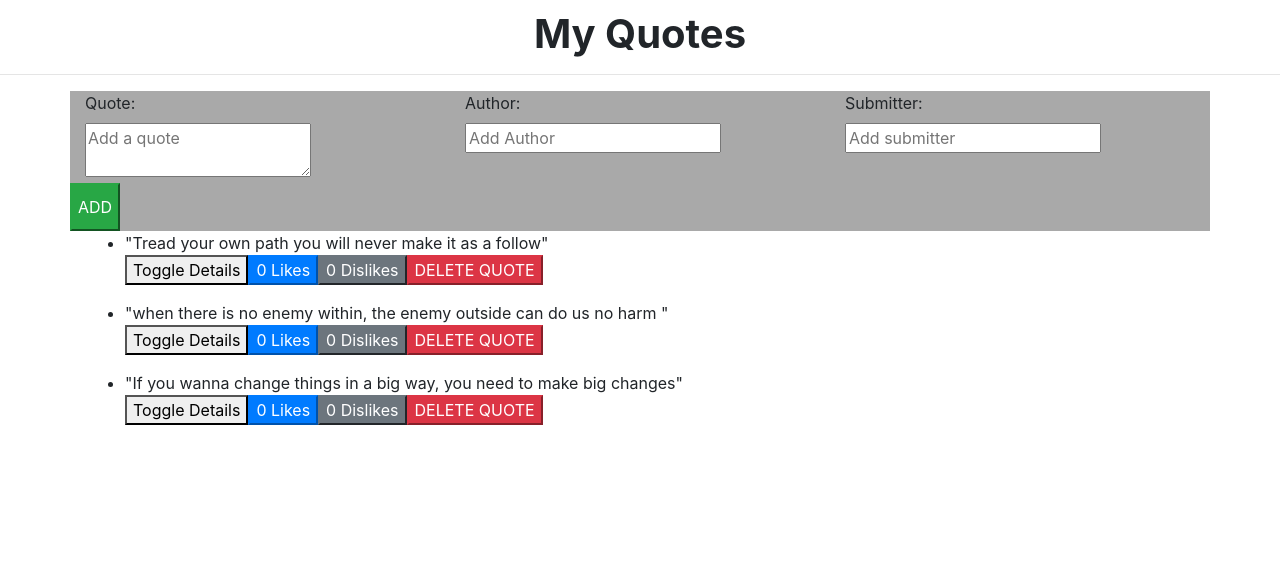
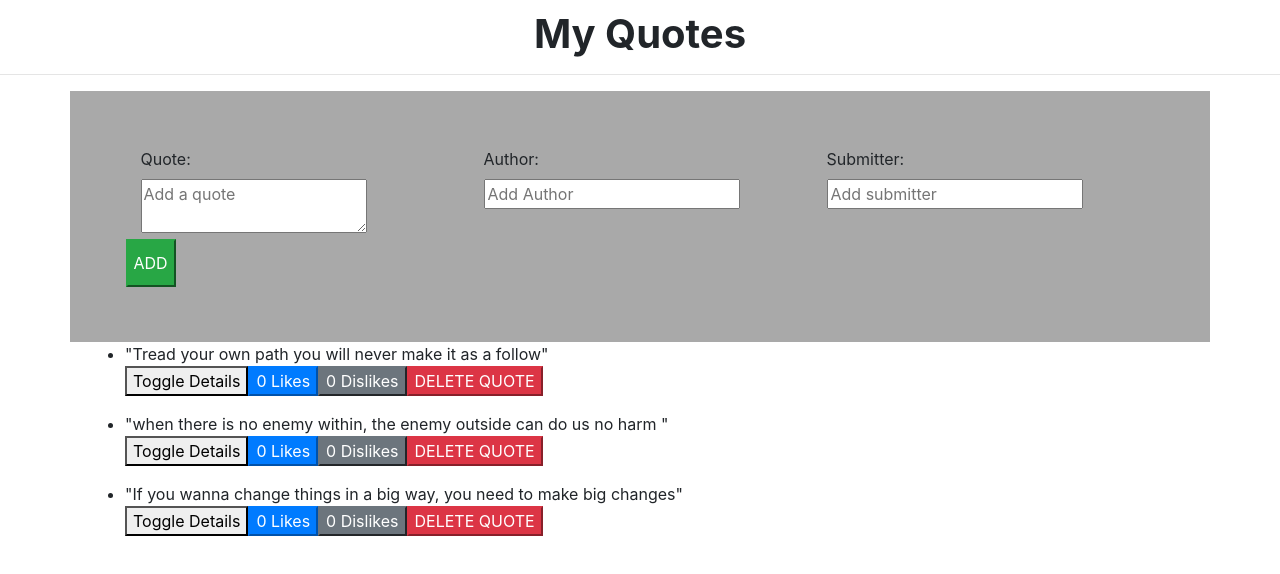
Before and after one commit to waheedmusa/quotes, an Angular app: page / in a window 1280 px wide. Shown: the top 574 px of the page. Built offline with nearby package versions, Linux system fonts and the light colour scheme.

Commit message:
padding added

```diff
--- a/src/app/quote/quote.component.css
+++ b/src/app/quote/quote.component.css
@@ -4,5 +4,6 @@
     padding-top: 10px;
 }
 .row{
-    background-color: darkgray
+    background-color: darkgray;
+    padding: 5%;
 }
```
